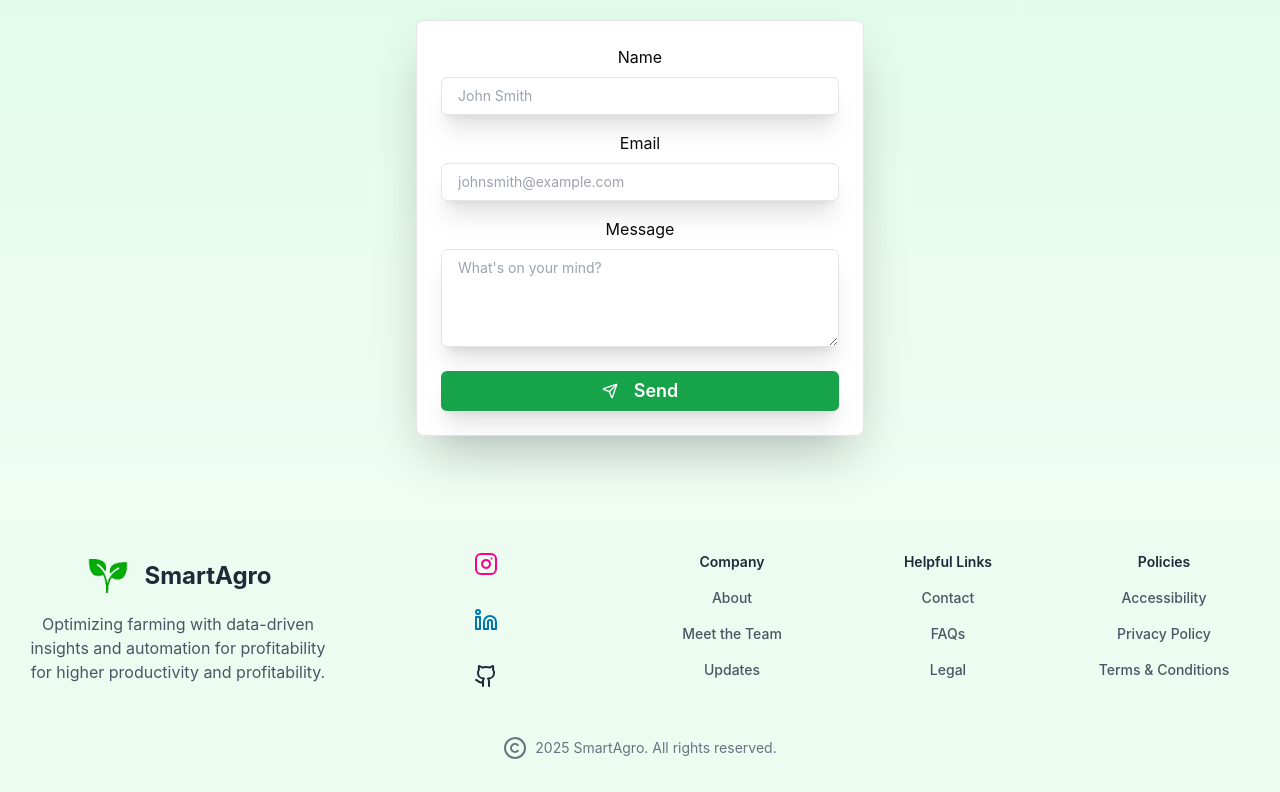
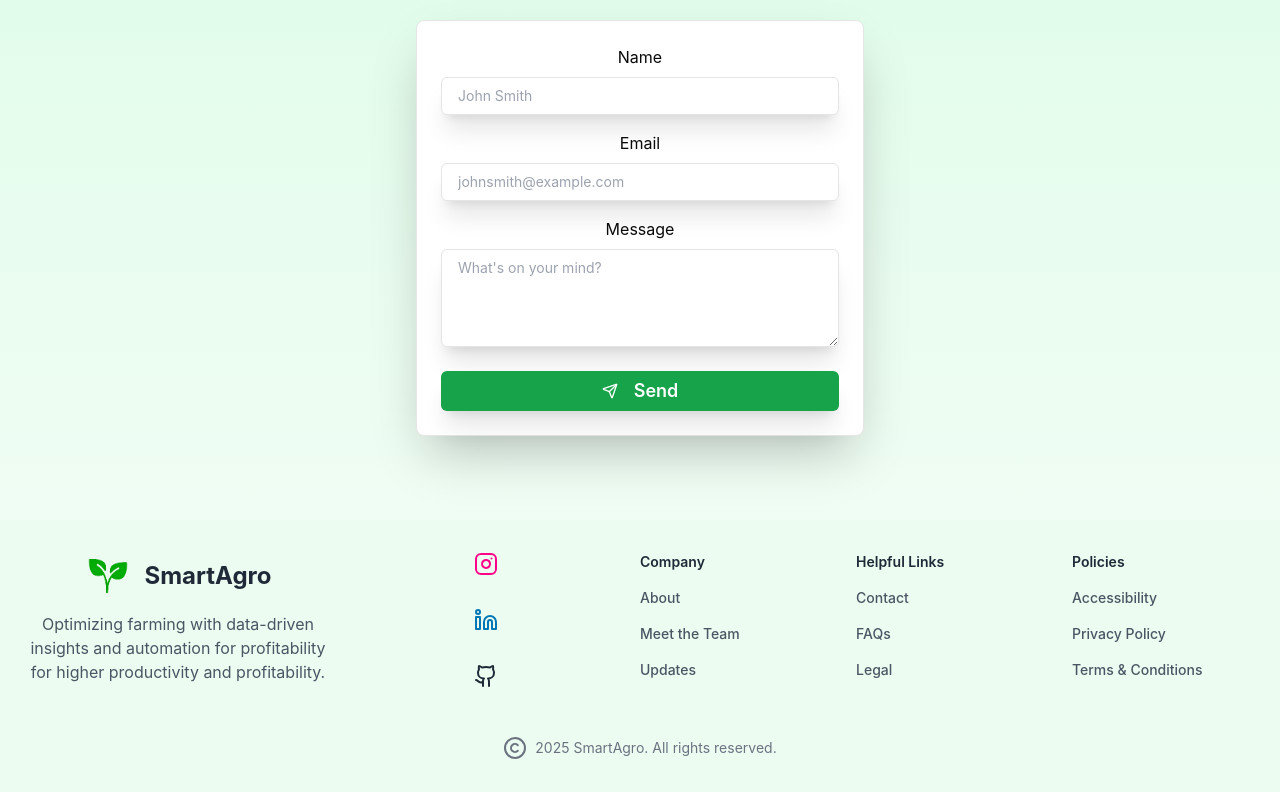
Before and after one commit to LishanR/FarmSync-Web, a React (Vite) app: page / in a window 1280 px wide. Shown: the part 3658-4450 px from the top of the page. Built offline with nearby package versions, Linux system fonts and the light colour scheme.

Commit message:
feat: Updated Footer Component

```diff
--- a/src/Footer.jsx
+++ b/src/Footer.jsx
@@ -1,10 +1,9 @@
-import { Copyright,Instagram, Linkedin, Github } from "lucide-react";
+import { Copyright, Instagram, Linkedin, Github } from "lucide-react";
 
 function Footer() {
 	return (
 		<footer className="bg-[rgba(236,252,241,1)] text-gray-800 py-8">
 			<div className="container mx-auto px-6 flex flex-col md:flex-row justify-between items-start">
-
 				{/* Description Section (Left) */}
 				<div className="flex-1 text-center mb-8 md:mb-0 flex flex-col items-center">
 					<div className="flex items-center space-x-3">
@@ -12,53 +11,127 @@ function Footer() {
 						<h2 className="text-2xl font-bold">SmartAgro</h2>
 					</div>
 					<p className="text-gray-600 mt-3 max-w-md">
-          Optimizing farming with data-driven insights and automation for profitability
-          for higher productivity and profitability.
+						Optimizing farming with data-driven insights and automation for
+						profitability for higher productivity and profitability.
 					</p>
 				</div>
 
 				{/* Social Media Links Section (Middle) */}
-        <div className="flex-1 flex flex-col items-center gap-6 md:gap-8 mt-8 md:mt-0">
-          <a href="https://www.instagram.com/smartagro__?igsh=MXRneHVwc2U0MDV1cg=="
-            className="hover:scale-125 transition-all duration-300">
+				<div className="flex-1 flex flex-row md:flex-col items-center justify-center gap-10 md:gap-8 mt-8 md:mt-0 w-full">
+					<a
+						href="https://www.instagram.com/smartagro__?igsh=MXRneHVwc2U0MDV1cg=="
+						className="hover:scale-125 transition-all duration-300"
+					>
 						<Instagram className="text-[#ff0088]" />
 					</a>
-          <a href="https://www.linkedin.com/company/smartagro-official"
-            className="hover:scale-125 transition-all duration-300">
+					<a
+						href="https://www.linkedin.com/company/smartagro-official"
+						className="hover:scale-125 transition-all duration-300"
+					>
 						<Linkedin className="text-[#0077b5]" />
 					</a>
-          <a href="https://github.com/LishanR/SmartAgro-Web.git"
-            className="hover:scale-125 transition-all duration-300">
+					<a
+						href="https://github.com/LishanR/SmartAgro-Web.git"
+						className="hover:scale-125 transition-all duration-300"
+					>
 						<Github className="text-gray-800" />
 					</a>
 				</div>
 
 				{/* Footer Links Section (Right) */}
 				<div className="grid grid-cols-2 md:grid-cols-3 gap-8 text-gray-600 text-sm w-full md:w-1/2 mt-8 md:mt-0">
-          <div>
-            <h3 className="text-gray-800 font-semibold mb-4">Company</h3>
-            <ul className="space-y-4">
-              <li><a href="#" className="text-gray-600 hover:text-green-500 hover:decoration-2 transition-all duration-300">About</a></li>
-              <li><a href="#team" className="text-gray-600 hover:text-green-500 hover:decoration-2 transition-all duration-300">Meet the Team</a></li>
-              <li><a href="#" className="text-gray-600 hover:text-green-500 hover:decoration-2 transition-all duration-300">Updates</a></li>
+					{/* Company Section */}
+					<div className="flex flex-col items-center md:items-start">
+						<h3 className="text-gray-800 font-semibold mb-4 w-full text-center md:text-left">
+							Company
+						</h3>
+						<ul className="space-y-4 flex flex-col items-center md:items-start">
+							<li>
+								<a
+									href="#"
+									className="text-gray-600 hover:text-green-500 hover:decoration-2 transition-all duration-300"
+								>
+									About
+								</a>
+							</li>
+							<li>
+								<a
+									href="#team"
+									className="text-gray-600 hover:text-green-500 hover:decoration-2 transition-all duration-300"
+								>
+									Meet the Team
+								</a>
+							</li>
+							<li>
+								<a
+									href="#"
+									className="text-gray-600 hover:text-green-500 hover:decoration-2 transition-all duration-300"
+								>
+									Updates
+								</a>
+							</li>
 						</ul>
 					</div>
 
-          <div>
-            <h3 className="text-gray-800 font-semibold mb-4">Helpful Links</h3>
-            <ul className="space-y-4">
-              <li><a href="#contact" className="text-gray-600 hover:text-green-500 hover:decoration-2 transition-all duration-300">Contact</a></li>
-              <li><a href="#" className="text-gray-600 hover:text-green-500 hover:decoration-2 transition-all duration-300">FAQs</a></li>
-              <li><a href="#" className="text-gray-600 hover:text-green-500 hover:decoration-2 transition-all duration-300">Legal</a></li>
+					<div className="text-left md:text-left items-center mx-auto md:mx-0">
+						<h3 className="text-gray-800 font-semibold mb-4 text-center md:text-left">
+							Helpful Links
+						</h3>
+						<ul className="space-y-4 text-center md:text-left">
+							<li>
+								<a
+									href="#contact"
+									className="text-gray-600 hover:text-green-500 hover:decoration-2 transition-all duration-300"
+								>
+									Contact
+								</a>
+							</li>
+							<li>
+								<a
+									href="#"
+									className="text-gray-600 hover:text-green-500 hover:decoration-2 transition-all duration-300"
+								>
+									FAQs
+								</a>
+							</li>
+							<li>
+								<a
+									href="#"
+									className="text-gray-600 hover:text-green-500 hover:decoration-2 transition-all duration-300"
+								>
+									Legal
+								</a>
+							</li>
 						</ul>
 					</div>
 
-          <div>
+					<div className="col-span-2 md:col-span-1 text-center md:text-left mx-auto md:mx-0 mt-4 md:mt-0">
 						<h3 className="text-gray-800 font-semibold mb-4">Policies</h3>
-            <ul className="space-y-4">
-              <li><a href="#" className="text-gray-600 hover:text-green-500 hover:decoration-2 transition-all duration-300">Accessibility</a></li>
-              <li><a href="#" className="text-gray-600 hover:text-green-500 hover:decoration-2 transition-all duration-300">Privacy Policy</a></li>
-              <li><a href="#" className="text-gray-600 hover:text-green-500 hover:decoration-2 transition-all duration-300">Terms & Conditions</a></li>
+						<ul className="space-y-4 flex flex-col items-center md:items-start">
+							<li>
+								<a
+									href="#"
+									className="text-gray-600 hover:text-green-500 hover:decoration-2 transition-all duration-300"
+								>
+									Accessibility
+								</a>
+							</li>
+							<li>
+								<a
+									href="#"
+									className="text-gray-600 hover:text-green-500 hover:decoration-2 transition-all duration-300"
+								>
+									Privacy Policy
+								</a>
+							</li>
+							<li>
+								<a
+									href="#"
+									className="text-gray-600 hover:text-green-500 hover:decoration-2 transition-all duration-300"
+								>
+									Terms & Conditions
+								</a>
+							</li>
 						</ul>
 					</div>
 				</div>
@@ -71,7 +144,6 @@ function Footer() {
 				</p>
 			</div>
 		</footer>
-
 	);
 }
 
```
Lines whose indentation alone changed are shown as unchanged.
